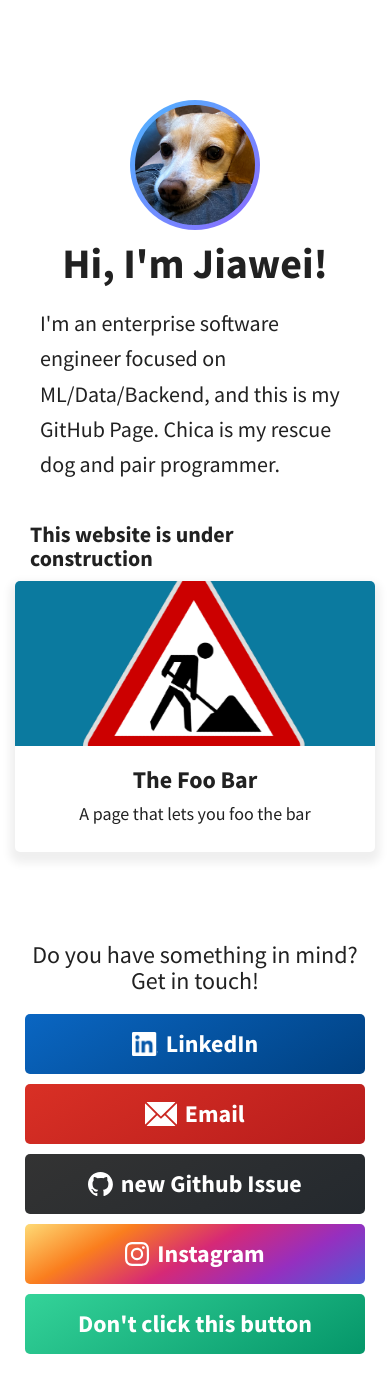
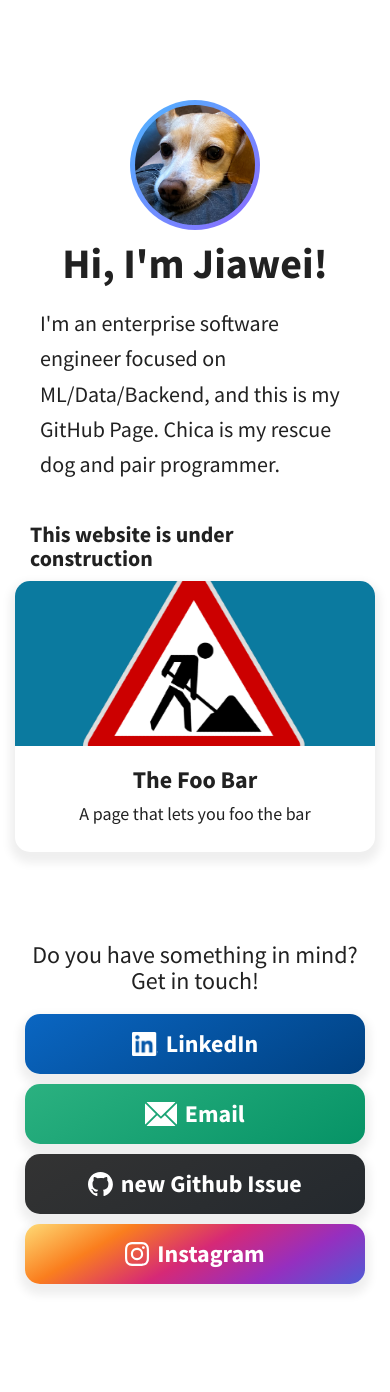
Before and after one commit to Jiawei-Wang/jiawei-wang.github.io, a React app: page / in a window 390 px wide. Shown: the top 1392 px of the page. After the commit the page ends 1349 px from the top, so only its background shows below. Built offline with nearby package versions, Linux system fonts and the light colour scheme; the HTML template or start-up script is replaced by a standard one.

Commit message:
style change

```diff
--- a/src/components/ProviderComponent.css
+++ b/src/components/ProviderComponent.css
@@ -79,7 +79,7 @@
   grid-template-columns: 280px 1fr;
   margin-bottom: 20px;
   box-shadow: 0px 6px 10px 5px rgba(0,0,0,0.065);
-  border-radius: 5px;
+  border-radius: 15px;
   text-decoration: none;
   color: #212121;
   transition: box-shadow 0.2s ease;
@@ -95,7 +95,7 @@
   width: 100%;
   height: 165px;
   object-fit: cover;
-  border-radius: 5px 0 0 5px;
+  border-radius: 15px 0 0 15px;
 }
 
 .ProjectInfo {
@@ -138,13 +138,13 @@
   filter: saturate(0%) brightness(70%) contrast(1000%);
 }
 
-/* Contact / Buttons */
+/* Contact buttons */
 .GetInTouch {
   display: grid;
   grid-template-columns: 1fr 1fr;
   gap: 20px;
   margin-top: 20px;
-  max-width: 775px; /* align with projects */
+  max-width: 775px;
   margin-left: auto;
   margin-right: auto;
 }
@@ -158,9 +158,16 @@
   color: white;
   text-decoration: none;
   cursor: pointer;
-  border-radius: 5px;
+  border-radius: 15px;
   height: 80px;
   width: 100%;
+  box-shadow: 0px 6px 10px 5px rgba(0,0,0,0.065);
+  transition: box-shadow 0.2s ease, transform 0.2s ease;
+}
+
+.ButtonLink:hover {
+  box-shadow: 0px 6px 10px 5px rgba(0,0,0,0.1);
+  transform: translateY(-2px);
 }
 
 .ButtonIcon {
@@ -177,7 +184,7 @@
 
 /* Mail gradient */
 .ButtonLink.mail {
-  background: linear-gradient(150deg, #d93025 0%, #b71c1c 100%);
+  background: linear-gradient(150deg, #2bb180 0%, #069366 100%);
 }
 
 /* GitHub gradient */
@@ -190,48 +197,7 @@
   background: linear-gradient(150deg, #feda75 0%, #fa7e1e 25%, #d62976 50%, #962fbf 75%, #4f5bd5 100%);
 }
 
-/* nothing button gradient */
-.ButtonLink.nothing {
-  background: linear-gradient(150deg, #34d399 0%, #059669 100%);
-  position: relative;
-  overflow: hidden;
-}
-.ButtonLink.nothing .plusOne {
-  position: absolute;
-  top: 5px;     /* distance from top */
-  right: 10px;  /* distance from right */
-  color: red;
-  font-weight: bold;
-  font-size: 16px;
-  opacity: 0;
-  pointer-events: none;
-  transition: all 0.6s ease;
-  transform: translateY(0); /* start position */
-}
-.ButtonLink.nothing .plusOne.show {
-  opacity: 1;
-  transform: translateY(-15px); /* floats up */
-}
-
 /* Responsive tweaks */
-@media screen and (max-width: 450px) {
-  .Section, .SectionHeader, .Tagline, .LogoHeader {
-    padding-left: 15px;
-    padding-right: 15px;
-  }
-  .GetInTouch {
-    grid-template-columns: 1fr;
-    gap: 10px;
-    padding-left: 10px;
-    padding-right: 10px;
-  }
-  .ButtonLink {
-    font-size: 24px;
-    height: 60px;
-    width: 100%; /* ensures it fills the grid column */
-  }
-}
-
 @media screen and (max-width: 900px) {
   .LogoImage {
     margin-bottom: 20px;
@@ -259,40 +225,59 @@
 }
 
 @media screen and (max-width: 450px) {
+  .Section, .SectionHeader, .Tagline, .LogoHeader {
+    padding-left: 15px;
+    padding-right: 15px;
+  }
+
+  .GetInTouch {
+    grid-template-columns: 1fr;
+    gap: 10px;
+    padding-left: 10px;
+    padding-right: 10px;
+    grid-gap: 10px;
+  }
+
+  .ButtonLink {
+    font-size: 24px;
+    height: 60px;
+    width: 100%;
+  }
+
   .HeaderTitle {
     font-size: 42px;
   }
+
   .HeaderImageWrapper {
     width: 130px;
     height: 130px;
   }
+
   .HeaderImage {
     max-width: 120px;
     max-height: 120px;
   }
+
   .Tagline {
     font-size: 22px;
   }
+
   .SectionHeader {
     font-size: 22px;
   }
+
   .LogoImage {
     margin-left: 10px;
     margin-right: 10px;
     height: 25px;
     opacity: 0.65;
   }
-  .GetInTouch {
-    grid-gap: 10px;
-  }
-  .ButtonLink {
-    font-size: 24px;
-    height: 60px;
-  }
+
   .ProjectThumbnail {
     height: 165px;
-    border-radius: 5px 5px 0 0;
+    border-radius: 15px 15px 0 0;
   }
+
   .ProjectTitle {
     font-size: 24px;
     margin-bottom: 7px;
--- a/src/components/ProviderComponent.tsx
+++ b/src/components/ProviderComponent.tsx
@@ -1,6 +1,5 @@
 // ProviderComponent.tsx
 import React from "react";
-import { useRef } from "react";
 import "./ProviderComponent.css";
 
 // Import images
@@ -14,19 +13,6 @@ import githubIcon from "../images/github.svg";
 import insIcon from "../images/instagram.svg"
 
 const Provider: React.FC = () => {
-  const plusOneRef = useRef<HTMLSpanElement>(null);
-
-  const handleClick = (e: React.MouseEvent<HTMLAnchorElement>) => {
-    e.preventDefault();
-    if (!plusOneRef.current) return;
-
-    plusOneRef.current.classList.add("show");
-
-    setTimeout(() => {
-      plusOneRef.current?.classList.remove("show");
-    }, 600);
-  };
-
   return (
     <div className="pages">
       {/* Header */}
@@ -121,10 +107,6 @@ const Provider: React.FC = () => {
             />{" "}
             Instagram
           </a>
-          <a className="ButtonLink nothing" onClick={handleClick}>
-            Don't click this button
-            <span ref={plusOneRef} className="plusOne">+1</span>
-          </a>
         </div>
       </div>
     </div>
```
